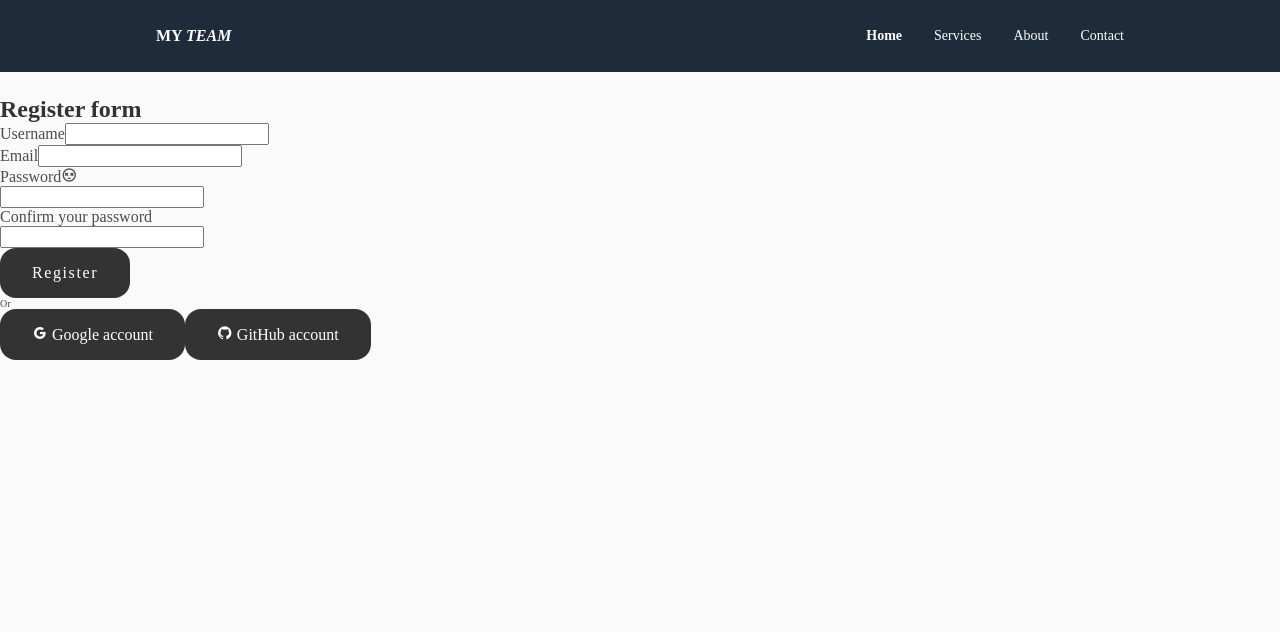
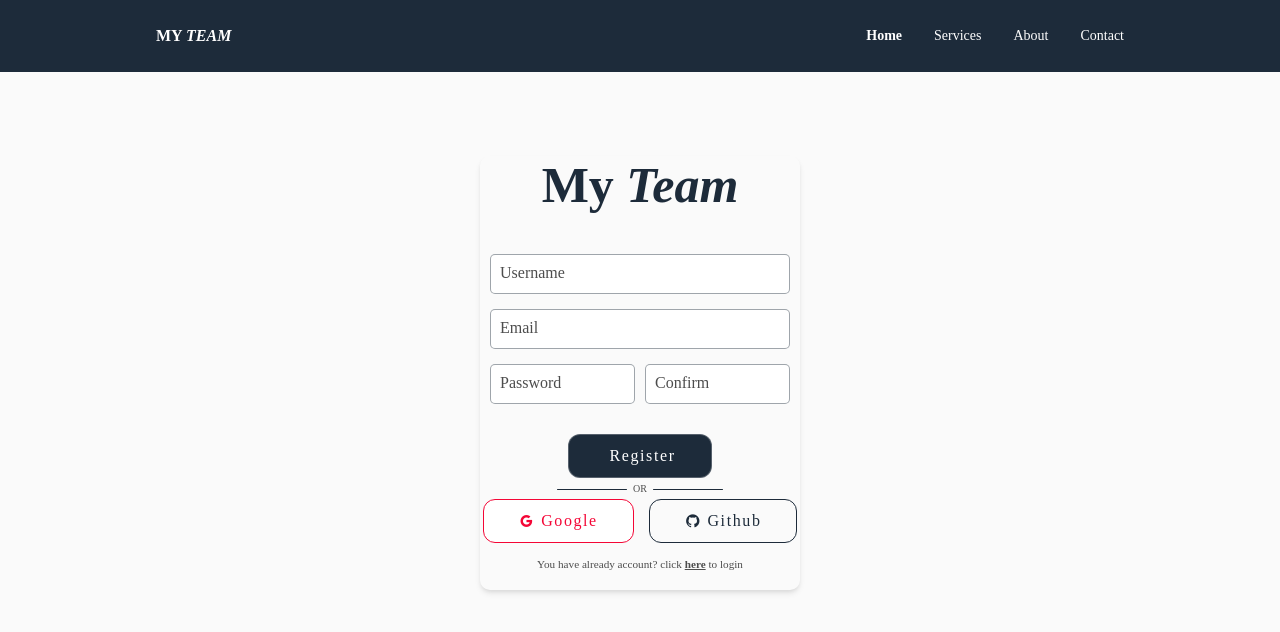
Before and after one commit to FrancoHolimananjara/MyTeam, a React (Create React App) app in the folder client/: page /register in a window 1280 px wide. Shown: the top 632 px of the page. Built offline with nearby package versions, Linux system fonts and the light colour scheme.

Commit message:
login updated! and register ui done

```diff
--- a/client/src/components/login/Login.jsx
+++ b/client/src/components/login/Login.jsx
@@ -39,7 +39,7 @@ function Login() {
               <p className="or">OR</p>
             </div>
             <div className="other-methode">
-              <Button name="Google" type="secondary" icon="bx bxl-google" />
+              <Button name="Google" type="google" icon="bx bxl-google" />
               <Button name="Github" type="secondary" icon="bx bxl-github" />
             </div>
           </div>
--- a/client/src/components/register/register.css
+++ b/client/src/components/register/register.css
@@ -0,0 +1,90 @@
+.register-box {
+    width: calc(100% / 4);
+    height: fit-content;
+    margin: 60px auto;
+    border-radius: 10px;
+    box-shadow: rgba(0, 0, 0, 0.1) 0px 4px 6px -1px, rgba(0, 0, 0, 0.06) 0px 2px 4px -1px;
+}
+
+.register-title {
+    font-size: 50px;
+    font-weight: bolder;
+    text-align: center;
+    margin: 40px auto;
+    color: #1d2b3a;
+}
+
+.register-form {
+    display: flex;
+    justify-content: center;
+    align-items: center;
+    flex-direction: column;
+    gap: 15px;
+}
+
+.password-action {
+    width: 300px;
+    display: flex;
+    justify-content: center;
+    align-items: center;
+    gap: 10px;
+}
+
+.action-submit {
+    display: flex;
+    justify-content: center;
+    align-items: center;
+    flex-direction: column;
+    margin-top: 15px;
+    gap: 5px;
+}
+
+.choice {
+    position: relative;
+}
+
+.or {
+    font-size: 10px;
+}
+
+.or::before {
+    position: absolute;
+    content: '';
+    width: 70px;
+    height: 1px;
+    background: #1d2b3a;
+    top: 6px;
+    right: 20px;
+    border-radius: 5px;
+}
+
+.or::after {
+    position: absolute;
+    content: '';
+    width: 70px;
+    height: 1px;
+    background: #1d2b3a;
+    top: 6px;
+    left: 20px;
+    border-radius: 5px;
+}
+
+.other-methode {
+    display: flex;
+    justify-content: center;
+    align-items: center;
+    gap: 15px;
+}
+
+.here-to-login {
+    font-size: 0.7rem;
+    margin-bottom: 20px;
+}
+
+.here {
+    cursor: pointer;
+}
+
+.here:hover {
+    color: #1d2b3a;
+}
--- a/client/src/components/register/register.jsx
+++ b/client/src/components/register/register.jsx
@@ -1,79 +1,46 @@
-import React, { useState } from 'react';
-import axios from 'axios';
+import React from "react";
+import axios from "axios";
+import "../register/register.css";
+import FloatingLabel from "../../ui-kit/floating-label/FloatingLabel";
+import Button from "../../ui-kit/button/Button";
 
 function Register() {
-
-    const [username, setUsername] = useState("");
-    const [email, setEmail] = useState("");
-    const [password, setPassword] = useState("");
-    const [confirmPassword, setConfirmPassword] = useState("");
-
-    const [showPassword, setShowPassword] = useState(false);
-
-    const onSubmit = async () => {
-        const data = {
-            username,
-            email,
-            password
-        }
-        console.log(password, confirmPassword);
-        if (checkPassword(password,confirmPassword)) {
-            const response = await axios.post("http://localhost:3001/api/auth/register", data);
-        } else {
-            console.log("Invalid credential")
-        }
-    }
   const checkPassword = async (p, cp) => {
     return cp === p ? true : false;
-    }
+  };
   return (
-        <section className="login section">
-            <div className="login__container grid">
-                <div className="login__content">
-                    <form action="" className="login__form">
-                        <h1>Register form</h1>
-                        <div className="input__group">
-                            <label htmlFor="username">Username</label>
-                            <input type="text" name="usename" id="username"
-                                required minLength={4}
-                                onChange={(e) => { setUsername(e.target.value) }} />
+    <section className="register section">
+      <div className="register-box">
+        <h1 className="register-title">
+          My <i>Team</i>
+        </h1>
+        <form className="register-form">
+          <FloatingLabel name="Username" type="text" />
+          <FloatingLabel name="Email" type="email" />
+          <div className="password-action">
+            <FloatingLabel name="Password" type="password" />
+            <FloatingLabel name="Confirm" type="password" />
           </div>
-                        <div className="input__group">
-                            <label htmlFor="email">Email</label>
-                            <input type="text" name="usename" id="email"
-                                required pattern='/^([a-zA-Z0-9_-.]+)@([a-zA-Z0-9_-.]+).([a-zA-Z]{2,5})$/'
-                                onChange={(e) => { setEmail(e.target.value) }} />
+          <div className="action-submit">
+            <Button name="Register" type="secondary" />
+            <div className="choice">
+              <p className="or">OR</p>
             </div>
-                        <div className="input__group">
-                            <div className="password">
-                                <label htmlFor="password">Password</label>
-                                <i onClick={(e) => { setShowPassword(!showPassword);console.log(showPassword) }} className="bx bx-dizzy password__icon"></i>
+            <div className="other-methode">
+              <Button name="Google" type="google" icon="bx bxl-google" />
+              <Button name="Github" type="primary" icon="bx bxl-github" />
             </div>
-                            <input type={showPassword ? 'text' : 'password'} name="" id="password" onChange={(e) => { setPassword(e.target.value) }}/>
           </div>
-                        <div className="input__group">
-                            <div className="password">
-                                <label htmlFor="confirm">Confirm your password</label>
-                            </div>
-                            <input type="password" name="" id="confirm" onChange={(e) => { setConfirmPassword(e.target.value) }}/>
-                        </div>
-                        <button type='button' className='button button__flex' onClick={()=>onSubmit()}>
-                            Register
-                        </button>
-                        <p className="or">Or</p>
-                        <div className="login__social">
-                            <a href="/" className="button">
-                                <i className="bx bxl-google"></i> Google account
-                            </a>
-                            <a href="/" className="button">
-                                <i className="bx bxl-github"></i> GitHub account
-                            </a>
-                        </div>
+          <p className="here-to-login">
+            You have already account? click{" "}
+            <b className="here">
+              <u>here</u>
+            </b>{" "}
+            to login
+          </p>
         </form>
       </div>
-                <div className='login__img'></div>
-            </div>
     </section>
-    )
+  );
 }
 export default Register;
--- a/client/src/ui-kit/button/button.css
+++ b/client/src/ui-kit/button/button.css
@@ -36,3 +36,14 @@ button {
     color: #1d2b3a;
     border-color: #1d2b3a;
 }
+
+.google{
+    color: #f40636;
+    background: #fff;
+    border: 1px solid #f40636;
+}
+
+.google:hover {
+    background-color: #f40636;
+    color: #fff;
+}
--- a/client/src/ui-kit/floating-label/floatingLabel.css
+++ b/client/src/ui-kit/floating-label/floatingLabel.css
@@ -1,6 +1,6 @@
 .inputBox {
     position: relative;
-    width: 250px;
+    width: 300px;
 }
 
 .inputBox input {
```
Lines whose indentation alone changed are shown as unchanged.
